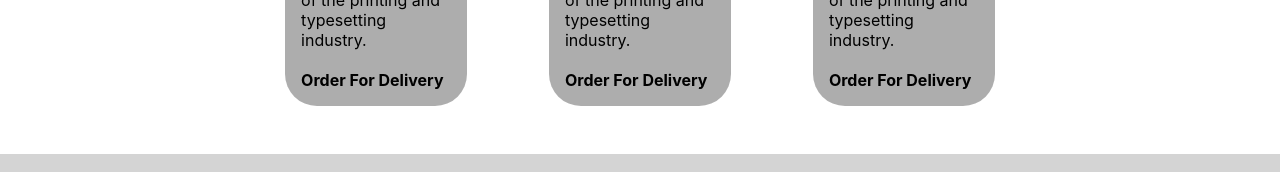
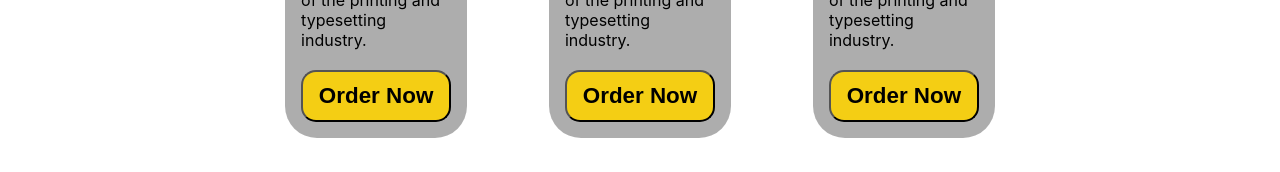
Before and after one commit to jackblue2009/littlelemonproject, a React (Create React App) app: page / in a window 1280 px wide. Shown: the part 596-768 px from the top of the page. Built offline with nearby package versions, Linux system fonts and the light colour scheme.

Commit message:
completed booking

```diff
--- a/package.json
+++ b/package.json
@@ -10,6 +10,7 @@
     "react-dom": "^18.2.0",
     "react-router-dom": "^6.22.1",
     "react-scripts": "5.0.1",
+    "sweetalert2": "^11.10.5",
     "web-vitals": "^2.1.4"
   },
   "scripts": {
--- a/src/App.css
+++ b/src/App.css
@@ -120,6 +120,15 @@ main .top-specials .special-list .special-item .price {
     font-weight: bold;
 }
 
+main .top-specials .special-list .special-item button {
+    background-color: #F4CE14;
+    padding: 0.7rem;
+    width: 100%;
+    border-radius: 15px;
+    font-size: 1.4em;
+    font-weight: bold;
+}
+
 main .testimony {
     width: 100%;
     background-color: rgba(41, 41, 41, 0.2);
@@ -198,6 +207,12 @@ main .about-section section img:last-child {
     font-weight: bold;
 }
 
+.confirm {
+    padding: 2rem;
+    text-align: center;
+    height: 50vh;
+}
+
 footer {
     width: 100%;
     background-color: rgba(41, 41, 41, 0.2);
--- a/src/App.js
+++ b/src/App.js
@@ -1,10 +1,13 @@
-import { BrowserRouter as Router, Routes, Route, useLocation } from 'react-router-dom';
+import { BrowserRouter as Router, Routes, Route, useLocation, useNavigate } from 'react-router-dom';
+import './App.css';
 
 import Header from './components/Header';
 import Footer from './components/Footer';
 import Homepage from './components/Homepage';
-import './App.css';
-import BookingPage from './components/BookingPage';
+import Booking from './components/Booking';
+
+import { useReducer } from 'react';
+import ConfirmedBooking from './components/ConfirmedBooking';
 
 function App() {
   return (
@@ -12,8 +15,19 @@ function App() {
       <Routes>
         <Route path='/' element={<MainComp />} />
         <Route path='/booking' element={<BookingComp />} />
+        <Route path='/confirmed' element={<ConfirmBook />} />
       </Routes>
     </Router>
+  );
+}
+
+function ConfirmBook() {
+  return (
+    <>
+      <Header />
+      <ConfirmedBooking />
+      <Footer />
+    </>
   );
 }
 
@@ -28,10 +42,52 @@ function MainComp() {
 }
 
 function BookingComp() {
+
+  const seedRandom = function(seed) {
+    var m = 2**35 - 31;
+    var a = 185852;
+    var s = seed % m;
+    return function() {
+      return (s = s * a % m) / m;
+    }
+  }
+
+  const fetchAPI = function(date) {
+    let result = [];
+    let random = seedRandom(date.getDate());
+    for (let i = 17; i <= 23; i++) {
+      if (random() < 0.5) {
+        result.push(i + ':00');
+      }
+      if (random() > 0.5) {
+        result.push(i + ':30');
+      }
+    }
+    return result;
+  }
+
+  const submitAPI = function(formData) {
+    return true;
+  }
+
+  const initialState = {availableTimes: fetchAPI(new Date())};
+  const [state, dispatch] = useReducer(updateTimes, initialState);
+
+  function updateTimes(state, date) {
+    return {availableTimes: fetchAPI(new Date())};
+  }
+
+  const navigate = useNavigate();
+  function submitForm(formData) {
+    if (submitAPI(formData)) {
+      navigate("/confirmed");
+    }
+  }
+
   return (
     <>
       <Header />
-      <BookingPage />
+      <Booking availableTimes={state} dispatch={dispatch} submitForm={submitForm} />
       <Footer />
     </>
   );
--- /dev/null
+++ b/src/components/Booking.js
@@ -0,0 +1,10 @@
+import React from "react";
+import BookingPage from "./BookingPage";
+
+function Booking(props) {
+    return (
+        <BookingPage availableTimes={props.availableTimes} dispatch={props.dispatch} SubmitForm={props.submitForm} />
+    );
+}
+
+export default Booking;
--- a/src/components/BookingPage.js
+++ b/src/components/BookingPage.js
@@ -1,39 +1,41 @@
 import { useState } from "react";
 
-function BookingPage() {
+function BookingPage(props) {
     const [date, setDate] = useState("");
     const [time, setTime] = useState("");
     const [numGuests, setNumGuests] = useState("");
     const [occasion, setOccasion] = useState("");
 
-    const availableTimes = [
-        "17:00",
-        "18:00",
-        "19:00",
-        "20:00",
-        "21:00",
-        "22:00"
-    ];
+    const handleChange = (e) => {
+        setDate(e);
+        props.dispatch(e);
+    }
+
+    const handleSubmit = (e) => {
+        e.preventDefault();
+        props.SubmitForm(e);
+    }
+
     return (
         <div className="booking-page">
             <h2>Book A Table</h2>
-            <form>
+            <form onSubmit={handleSubmit}>
                 <label for='res-date'>Choose Date</label>
                 <input
                     type='date'
                     id="res-date"
-                    onChange={(e) => setDate(e.target.value)}
+                    onChange={(e) => handleChange(e.target.value)}
                 />
                 <label for='res-time'>Choose Time</label>
                 <select
                     id="res-time"
-                    value='default'
+                    value={time}
                     onChange={(e) => setTime(e.target.value)}
                 >
                     <option value='default'>Choose a Time</option>
-                    { availableTimes.map((item) => {
+                    { props.availableTimes.availableTimes.map((item) => {
                         return (
-                            <option value={item}>{item}</option>
+                            <option key={item} value={item}>{item}</option>
                         );
                     }) }
                 </select>
@@ -42,13 +44,14 @@ function BookingPage() {
                     type='number'
                     placeholder='1'
                     min='1' max='10'
+                    value={numGuests}
                     id='guests'
                     onChange={(e) => setNumGuests(e.target.value)}
                 />
                 <label for='occasion'>Occasions</label>
                 <select
                     id='occation'
-                    value='default'
+                    value={occasion}
                     onChange={(e) => setOccasion(e.target.value)}
                 >
                     <option value='default'>Choose an Occasion</option>
--- /dev/null
+++ b/src/components/ConfirmedBooking.js
@@ -0,0 +1,13 @@
+import React from "react";
+
+function ConfirmedBooking() {
+    return (
+        <div className="confirm">
+            <div>
+                <h1>Your table reservation has been <span>confirmed</span>!</h1>
+            </div>
+        </div>
+    );
+}
+
+export default ConfirmedBooking;
--- a/src/components/Specials.js
+++ b/src/components/Specials.js
@@ -2,33 +2,60 @@ import greekSalad from "../images/greek salad.jpg";
 import chickenBiryani from "../images/chicken-hyderabadi-biryani.jpg";
 import lemonDessert from "../images/lemon dessert.jpg";
 
+import Swal from 'sweetalert2';
+
 function Specials() {
     const items = [
         {
+            id: 1,
             title: "Greek Salad",
             price: "10.99",
             image: greekSalad,
             imgalt: "greek-salad",
             description: "Lorem Ipsum is simply dummy text of the printing and typesetting industry.",
-            foot: "Order For Delivery"
+            foot: "Order Now"
         },
         {
+            id: 2,
             title: "Chicken Biryani",
             price: "14.99",
             image: chickenBiryani,
             imgalt: "chicken-biryani",
             description: "Lorem Ipsum is simply dummy text of the printing and typesetting industry.",
-            foot: "Order For Delivery"
+            foot: "Order Now"
         },
         {
+            id: 3,
             title: "Lemon Dessert",
             price: "21.59",
             image: lemonDessert,
             imgalt: "lemon-dessert",
             description: "Lorem Ipsum is simply dummy text of the printing and typesetting industry.",
-            foot: "Order For Delivery"
+            foot: "Order Now"
         }
-    ]
+    ];
+
+    const handleOrder = (id) => {
+        console.log(id, " is clicked.");
+        Swal.fire({
+            title: "Are you sure?",
+            text: "You won't be able to revert this!",
+            icon: "warning",
+            showCancelButton: true,
+            confirmButtonColor: "#3085d6",
+            cancelButtonColor: "#d33",
+            confirmButtonText: "Order It!"
+          }).then((result) => {
+            if (result.isConfirmed) {
+              Swal.fire({
+                title: "Completed!",
+                text: "Your order has been submitted.",
+                icon: "success"
+              });
+            }
+          });
+    };
+
     return (
         <div className="top-specials">
             <h2>This Week's Specials!</h2>
@@ -45,7 +72,7 @@ function Specials() {
                             <span className="price">${ item.price }</span>
                             <p>{ item.description }</p>
                             <br/>
-                            <span><b>{ item.foot }</b></span>
+                            <button onClick={() => handleOrder(item.id)}>{ item.foot }</button>
                         </div>
                     )
                 }) }
```
Also changed, not shown: 1 other file (tests, documents, lock files or other folders).
